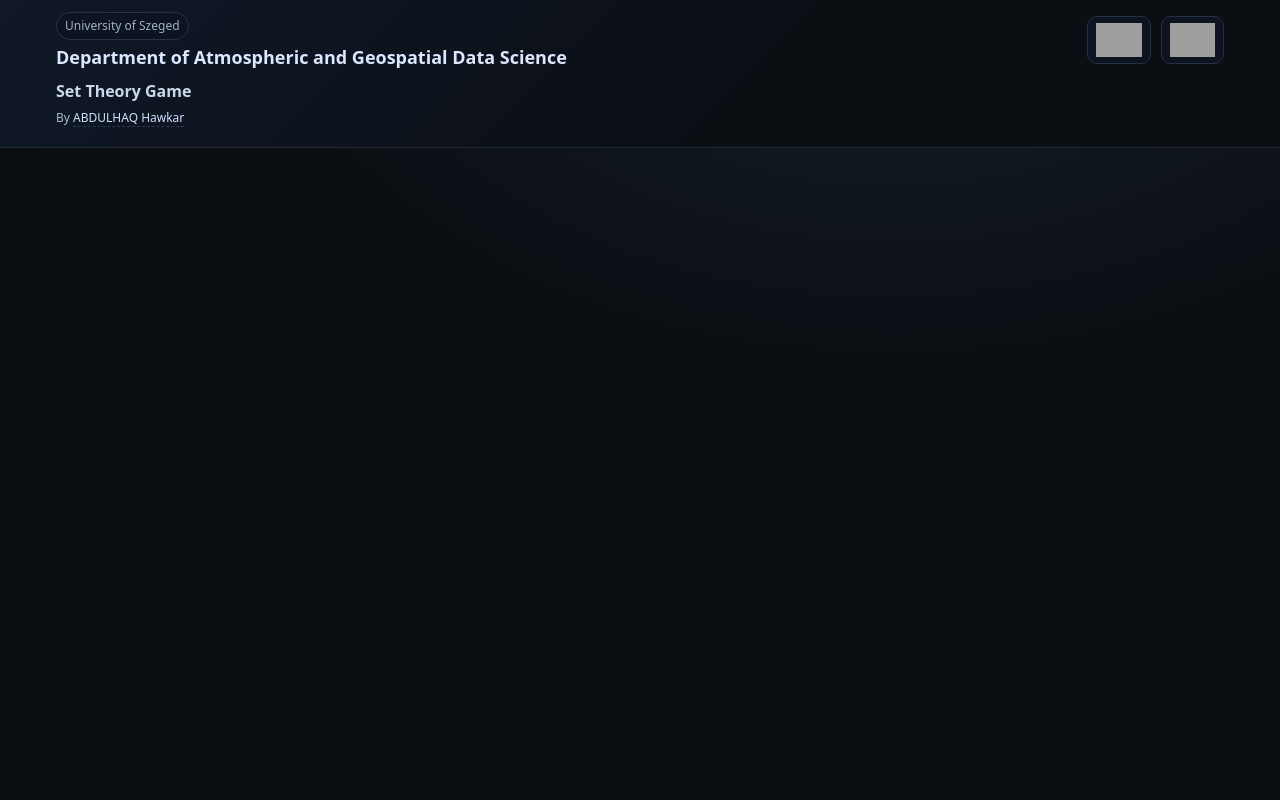
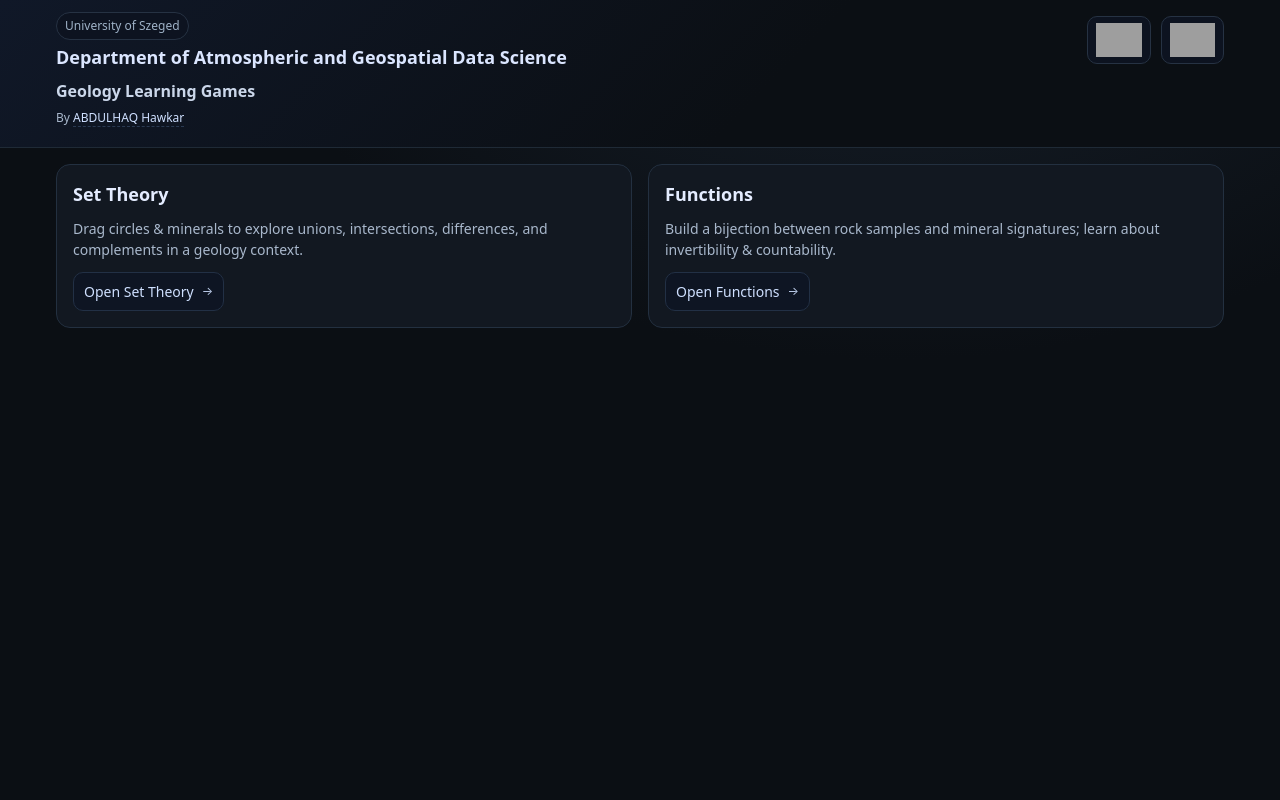
Before and after one commit to AIforimpact22/math1styear, a Flask app: page / in a window 1280 px wide. Run offline with Flask 3, Linux system fonts and the light colour scheme; grey boxes are pictures that could not be loaded.

Commit message:
Update index.html

```diff
--- a/templates/index.html
+++ b/templates/index.html
@@ -2,7 +2,7 @@
 <html lang="en">
 <head>
   <meta charset="utf-8" />
-  <title>Geology Set Theory — Game Mode</title>
+  <title>{% block head_title %}Geology Learning Games{% endblock %}</title>
   <meta name="viewport" content="width=device-width,initial-scale=1" />
   <style>
     :root{
@@ -12,6 +12,9 @@
       --muted:#9fb2c7;
       --good:#34d399;
       --bad:#ef4444;
+      --ring:#334155;
+      --hover:#0f141c;
+      --accent:#7aa2ff;
     }
     *{ box-sizing: border-box; }
     html, body { height: 100%; }
@@ -28,7 +31,9 @@
       border-bottom: 1px solid #1f2a36;
     }
     .wrap{ max-width: 1200px; margin: 0 auto; padding: 12px 16px; }
-    .header-top{ display: flex; align-items: center; justify-content: space-between; gap: 16px; flex-wrap: wrap; }
+    .header-top{
+      display: flex; align-items: center; justify-content: space-between; gap: 16px; flex-wrap: wrap;
+    }
     .title{ display:flex; flex-direction:column; gap:6px; min-width: 260px; }
     .title .badge{
       display:inline-flex; gap:6px; align-items:center; padding:4px 8px; border-radius:999px;
@@ -54,6 +59,7 @@
       display:inline-flex; align-items:center; gap:8px;
       background: #17202b; color: var(--ink); border:1px solid #233040;
       padding: 8px 10px; border-radius:10px; cursor:pointer; user-select:none;
+      text-decoration:none;
     }
     .btn:hover{ border-color:#2b3a4f; background:#0f141c; }
     .btn:active{ transform: translateY(1px); }
@@ -62,6 +68,7 @@
     .chip small{ color: var(--muted); }
     .pill{ display:inline-flex; padding:2px 6px; border-radius:999px; border:1px solid #223045; background:#0e1523; font-size:11px; color:#a7b8cc; }
 
+    /* Shared page grid used by feature pages */
     main{
       display:grid;
       grid-template-columns: minmax(0,1fr) 360px;
@@ -80,7 +87,7 @@
     }
     canvas{ width:100%; height:66vh; display:block; }
 
-    /* Score block (green loading) */
+    /* Score block (kept for feature pages) */
     .score{
       display:flex; align-items:center; gap:8px;
       padding:2px 6px; border-radius:10px; background: rgba(14,21,35,0.6); border:1px solid #223045;
@@ -132,8 +139,36 @@
     .exp-list{ margin:8px 0 0 18px; }
     .exp-list li{ margin:2px 0; }
 
-    /* Small helper styles that function page uses */
-    .sets-top .tips{ color: var(--muted); font-size: 12px; line-height: 1.45; margin-top: 6px; }
+    /* Landing grid (default content of this template) */
+    .landing{
+      max-width: 1200px;
+      margin: 16px auto 24px;
+      padding: 0 16px 16px;
+    }
+    .tiles{
+      display:grid;
+      grid-template-columns: repeat(2, minmax(240px, 1fr));
+      gap: 16px;
+    }
+    @media (max-width: 720px){
+      .tiles{ grid-template-columns: 1fr; }
+    }
+    .tile{
+      display:flex; flex-direction:column; justify-content:space-between;
+      background: var(--card); border:1px solid #233040; border-radius:14px;
+      padding:16px; text-decoration:none; color:inherit;
+      transition: border-color .15s ease, transform .1s ease, background .15s ease;
+      min-height: 160px;
+    }
+    .tile:hover{ background: var(--hover); border-color: var(--ring); transform: translateY(-1px); }
+    .tile h3{ margin: 0 0 10px; font-size: 18px; color:#e4ecff; }
+    .tile p{ margin: 0 0 12px; color:#a9b8cc; }
+    .tile .go{
+      align-self:flex-start;
+      display:inline-flex; gap:8px; align-items:center;
+      background:#0e1523; border:1px solid #223045; border-radius:10px; padding:8px 10px; color:#cfe0ff;
+    }
+    .tile .go span{ font-size:12px; opacity:.9; }
   </style>
 </head>
 <body>
@@ -154,8 +189,8 @@
       </div>
     </div>
 
-    <!-- Page-specific title -->
-    <h2>{% block page_title %}Set Theory Game{% endblock %}</h2>
+    <!-- Page title can be overridden by child pages -->
+    <h2>{% block page_title %}Geology Learning Games{% endblock %}</h2>
 
     <div class="byline">
       By <a href="https://www.linkedin.com/in/habdulhaq/" target="_blank" rel="noopener noreferrer">ABDULHAQ Hawkar</a>
@@ -165,6 +200,28 @@
   </div>
 </header>
 
+{# -------- DEFAULT LANDING CONTENT (shown when rendering this template directly) -------- #}
+<section class="landing">
+  <div class="tiles">
+    <a class="tile" href="/sets">
+      <div>
+        <h3>Set Theory</h3>
+        <p>Drag circles & minerals to explore unions, intersections, differences, and complements in a geology context.</p>
+      </div>
+      <div class="go">Open Set Theory <span>→</span></div>
+    </a>
+
+    <a class="tile" href="/function">
+      <div>
+        <h3>Functions</h3>
+        <p>Build a bijection between rock samples and mineral signatures; learn about invertibility & countability.</p>
+      </div>
+      <div class="go">Open Functions <span>→</span></div>
+    </a>
+  </div>
+</section>
+
+{# -------- FEATURE PAGE LAYOUT (only used by child templates) -------- #}
 <main>
   {% block content %}{% endblock %}
 </main>
```
